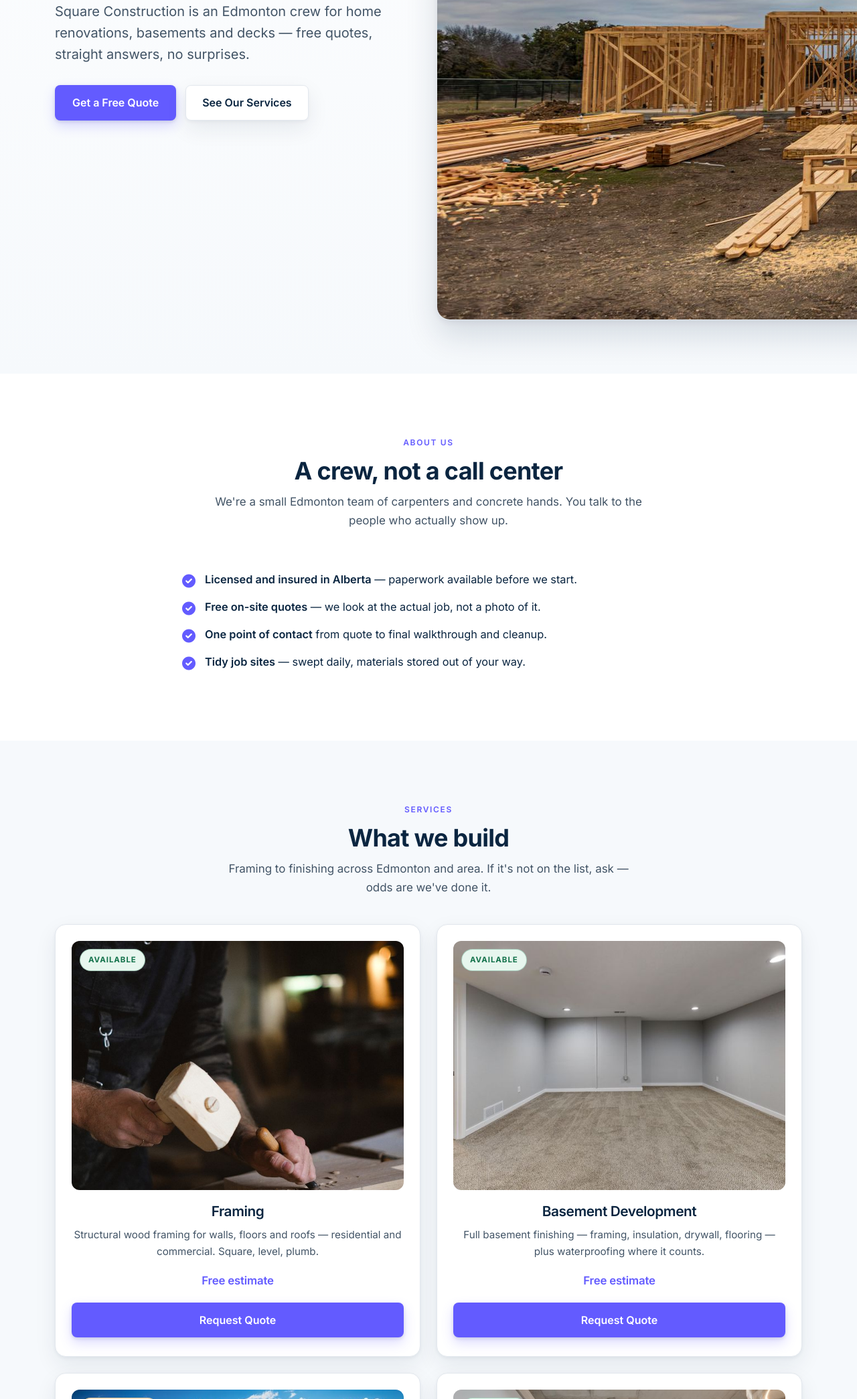
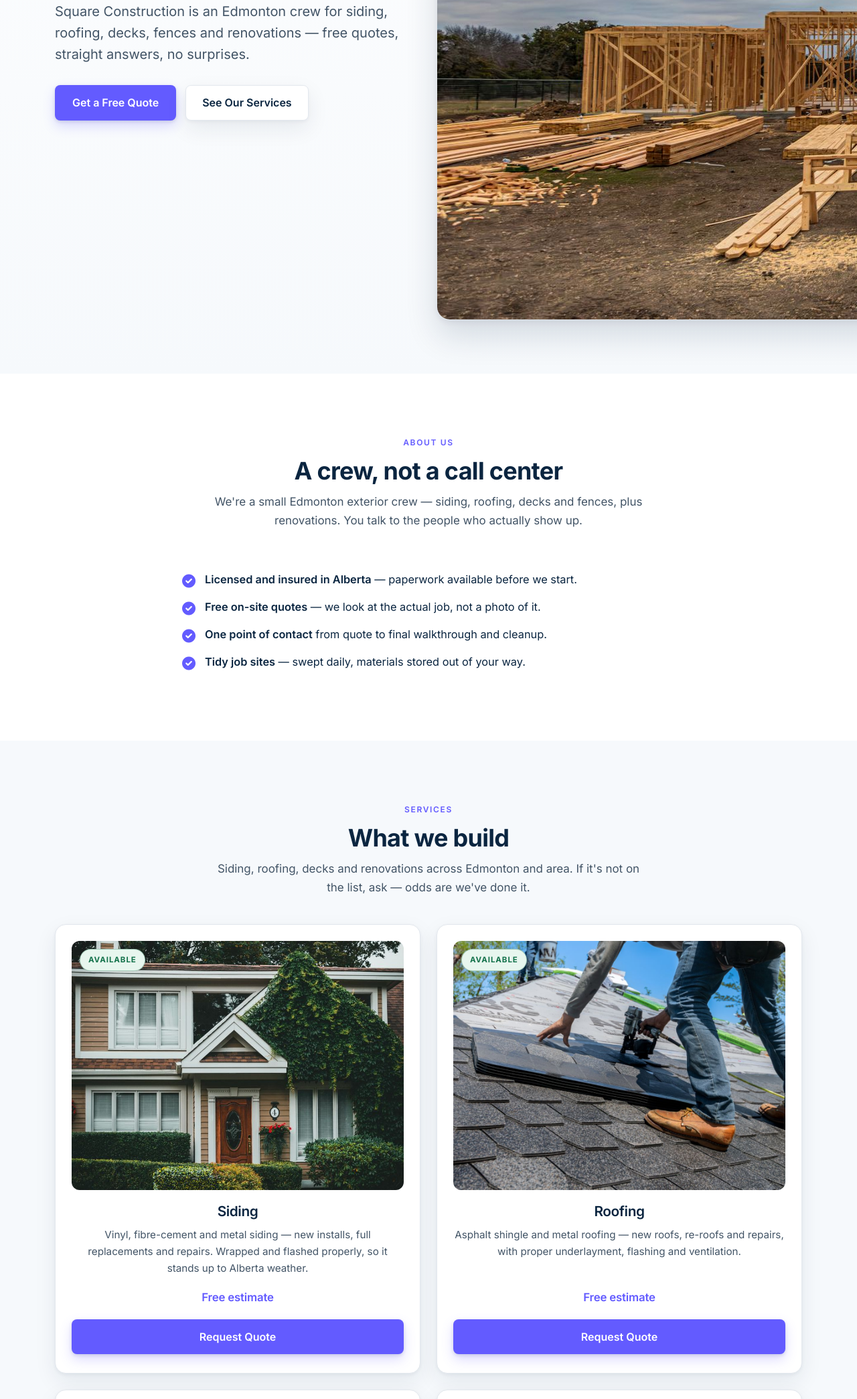
Before and after one commit to alexstrilets/squareconstruction, a plain HTML site: page index.html in a window 1280 px wide. Shown: the part 711-2800 px from the top of the page at 67% size. Drawn offline with nearby package versions, Linux system fonts and the light colour scheme.

Commit message:
Rework services around exteriors: siding, roofing, decks and fences, renovations

```diff
--- a/index.html
+++ b/index.html
@@ -3,16 +3,16 @@
 <head>
   <meta charset="UTF-8" />
   <meta name="viewport" content="width=device-width, initial-scale=1.0" />
-  <title>Square Construction | Edmonton Renovations &amp; General Contracting</title>
-  <meta name="description" content="Square Construction — Edmonton crew for home renovations, basements and decks. Free quotes, straight answers, no surprises." />
+  <title>Square Construction | Edmonton Siding, Roofing, Decks &amp; Renovations</title>
+  <meta name="description" content="Square Construction — Edmonton crew for siding, roofing, decks, fences and renovations. Free quotes, straight answers, no surprises." />
 
   <!-- Open Graph / social preview. NOTE: og:url and og:image are absolute and
        point at the GitHub Pages URL — update them when squareconstructions.ca
        goes live. -->
   <meta property="og:type" content="website" />
   <meta property="og:url" content="https://alexstrilets.github.io/squareconstruction/" />
-  <meta property="og:title" content="Square Construction | Edmonton Renovations & General Contracting" />
-  <meta property="og:description" content="Square Construction — Edmonton crew for home renovations, basements and decks. Free quotes, straight answers, no surprises." />
+  <meta property="og:title" content="Square Construction | Edmonton Siding, Roofing, Decks & Renovations" />
+  <meta property="og:description" content="Square Construction — Edmonton crew for siding, roofing, decks, fences and renovations. Free quotes, straight answers, no surprises." />
   <meta property="og:image" content="https://alexstrilets.github.io/squareconstruction/images/hero.jpg" />
   <meta name="twitter:card" content="summary_large_image" />
 
@@ -53,9 +53,9 @@
     <div class="container">
       <div class="row align-items-center">
         <div class="col-lg-6">
-          <span class="hero-eyebrow"><span class="tick" aria-hidden="true"></span>Edmonton &middot; General Contracting</span>
-          <h1>Renovations and builds, done right the first time.</h1>
-          <p class="hero-sub">Square Construction is an Edmonton crew for home renovations, basements and decks &mdash; free quotes, straight answers, no surprises.</p>
+          <span class="hero-eyebrow"><span class="tick" aria-hidden="true"></span>Edmonton &middot; Exteriors &amp; Renovations</span>
+          <h1>Exteriors and renovations, done right the first time.</h1>
+          <p class="hero-sub">Square Construction is an Edmonton crew for siding, roofing, decks, fences and renovations &mdash; free quotes, straight answers, no surprises.</p>
           <div class="hero-cta">
             <a href="#quote" class="btn-primary">Get a Free Quote</a>
             <a href="#services" class="btn-secondary">See Our Services</a>
@@ -76,7 +76,7 @@
       <div class="section-title">
         <span class="eyebrow">About Us</span>
         <h2>A crew, not a call center</h2>
-        <p>We're a small Edmonton team of carpenters and concrete hands. You talk to the people who actually show up.</p>
+        <p>We're a small Edmonton exterior crew &mdash; siding, roofing, decks and fences, plus renovations. You talk to the people who actually show up.</p>
       </div>
       <div class="row">
         <div class="col-lg-8 mx-auto content">
@@ -97,23 +97,23 @@
       <div class="section-title">
         <span class="eyebrow">Services</span>
         <h2>What we build</h2>
-        <p>Framing to finishing across Edmonton and area. If it's not on the list, ask &mdash; odds are we've done it.</p>
+        <p>Siding, roofing, decks and renovations across Edmonton and area. If it's not on the list, ask &mdash; odds are we've done it.</p>
       </div>
       <div class="row g-4">
         <div class="col-md-6 col-lg-6">
           <div class="service-box">
-            <div class="service-media"><span class="status-badge available">Available</span><img src="images/service-carpentry.jpg" alt="Carpenter framing a wall" loading="lazy" /></div>
-            <h3>Framing</h3>
-            <p>Structural wood framing for walls, floors and roofs &mdash; residential and commercial. Square, level, plumb.</p>
+            <div class="service-media"><span class="status-badge available">Available</span><img src="images/service-exterior.jpg" alt="House with new siding" loading="lazy" /></div>
+            <h3>Siding</h3>
+            <p>Vinyl, fibre-cement and metal siding &mdash; new installs, full replacements and repairs. Wrapped and flashed properly, so it stands up to Alberta weather.</p>
             <div class="rate">Free estimate</div>
             <a href="#quote" class="btn-primary">Request Quote</a>
           </div>
         </div>
         <div class="col-md-6 col-lg-6">
           <div class="service-box">
-            <div class="service-media"><span class="status-badge available">Available</span><img src="images/service-basement.jpg" alt="Basement renovation interior" loading="lazy" /></div>
-            <h3>Basement Development</h3>
-            <p>Full basement finishing &mdash; framing, insulation, drywall, flooring &mdash; plus waterproofing where it counts.</p>
+            <div class="service-media"><span class="status-badge available">Available</span><img src="images/service-roofing.jpg" alt="Roofer installing shingles on a new roof" loading="lazy" /></div>
+            <h3>Roofing</h3>
+            <p>Asphalt shingle and metal roofing &mdash; new roofs, re-roofs and repairs, with proper underlayment, flashing and ventilation.</p>
             <div class="rate">Free estimate</div>
             <a href="#quote" class="btn-primary">Request Quote</a>
           </div>
@@ -122,7 +122,7 @@
           <div class="service-box">
             <div class="service-media"><span class="status-badge busy">Booking out</span><img src="images/service-deck.jpg" alt="Wooden deck with railing" loading="lazy" /></div>
             <h3>Deck Development &amp; Fences</h3>
-            <p>Decks and fences built and rebuilt for Alberta weather &mdash; pressure-treated and composite, railings included.</p>
+            <p>Decks and fences built and rebuilt for Alberta weather &mdash; pressure-treated and composite, railings included. Fence work is seasonal, spring through fall.</p>
             <div class="rate">Free estimate</div>
             <a href="#quote" class="btn-primary">Request Quote</a>
           </div>
@@ -197,7 +197,7 @@
           <div class="why-item">
             <i class="fa-solid fa-award" aria-hidden="true"></i>
             <h4>Real craftsmanship</h4>
-            <p>Framing to finishing, done right the first time &mdash; no callbacks needed.</p>
+            <p>Done right the first time, top to bottom &mdash; no callbacks needed.</p>
           </div>
         </div>
         <div class="col-md-6 col-lg-3">
@@ -281,8 +281,8 @@
                 <label for="q-type">Project type</label>
                 <select id="q-type" name="project-type" required>
                   <option value="" disabled selected>Select a project type</option>
-                  <option>Framing</option>
-                  <option>Basement development</option>
+                  <option>Siding</option>
+                  <option>Roofing</option>
                   <option>Deck development / fences</option>
                   <option>Renovation / maintenance</option>
                   <option>Something else</option>
@@ -339,7 +339,7 @@
                 <h3>How long does a typical project take?</h3>
                 <span class="faq-arrow"><i class="fa-solid fa-chevron-down" aria-hidden="true"></i></span>
               </button>
-              <div class="faq-answer"><p>It depends on scope &mdash; a bathroom refresh is days, a basement is weeks. We give you a realistic schedule with the quote and keep you posted if anything shifts.</p></div>
+              <div class="faq-answer"><p>It depends on scope &mdash; a small repair is days, a full re-side or re-roof is a week or two. We give you a realistic schedule with the quote and keep you posted if anything shifts.</p></div>
             </div>
             <div class="faq-item">
               <button class="faq-question" aria-expanded="false">
@@ -375,7 +375,8 @@
         <div class="row">
           <div class="col-lg-4 col-md-6 footer-contact">
             <h3>Square Construction</h3>
-            <p>Edmonton-based crew for renovations, basements and decks. Built right, on time, on budget.</p>
+            <p>Edmonton-based crew for siding, roofing, decks, fences and renovations. Built right, on time, on budget.</p>
+            <p>Proudly serving Edmonton, Sherwood Park, St. Albert, Spruce Grove, Stony Plain, Fort Saskatchewan, Beaumont and Leduc.</p>
           </div>
           <div class="col-lg-2 col-md-6 footer-links">
             <h4>Site</h4>
@@ -389,9 +390,10 @@
           <div class="col-lg-3 col-md-6 footer-links">
             <h4>Services</h4>
             <ul>
-              <li><a href="#services">Framing</a></li>
-              <li><a href="#services">Basement development</a></li>
+              <li><a href="#services">Siding</a></li>
+              <li><a href="#services">Roofing</a></li>
               <li><a href="#services">Deck development &amp; fences</a></li>
+              <li><a href="#services">Renovations &amp; maintenance</a></li>
             </ul>
           </div>
           <div class="col-lg-3 col-md-6 footer-contact">
```
